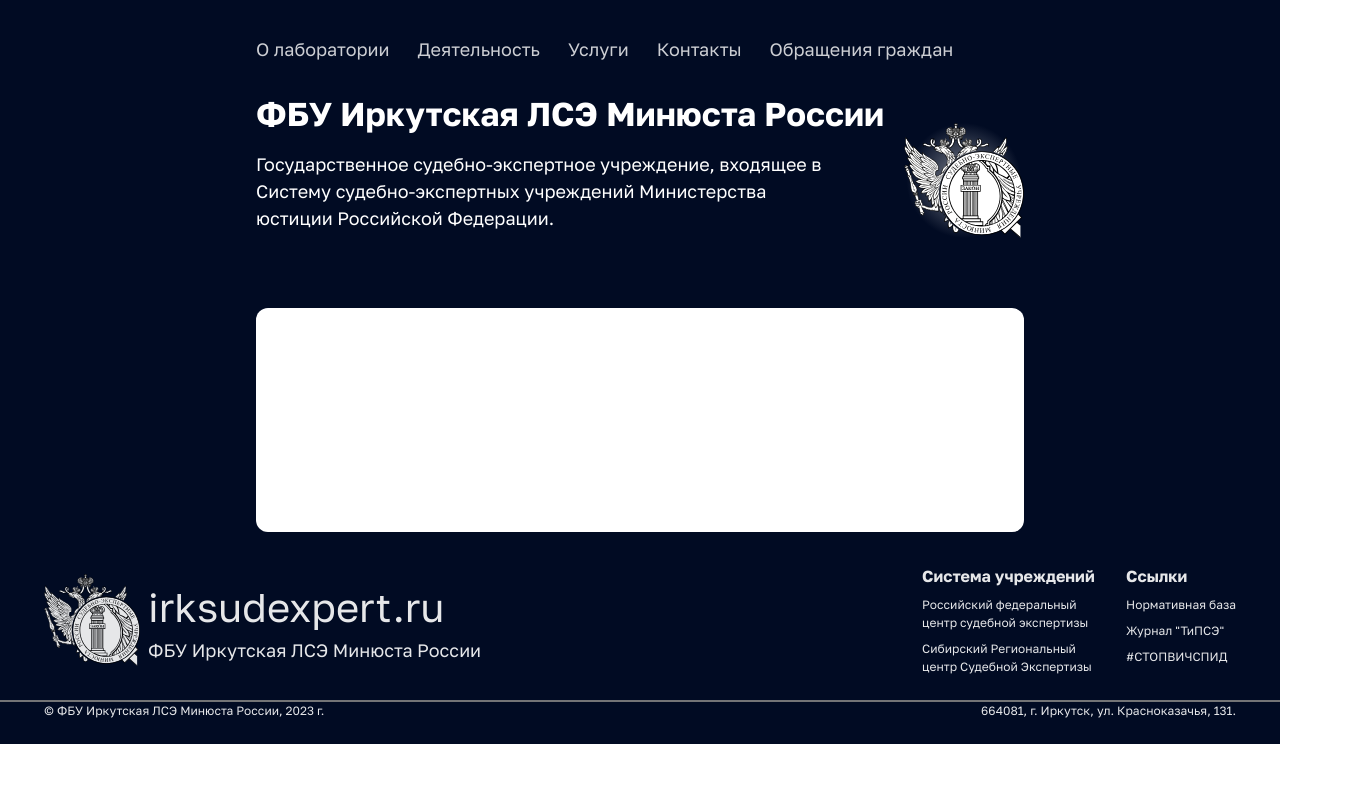
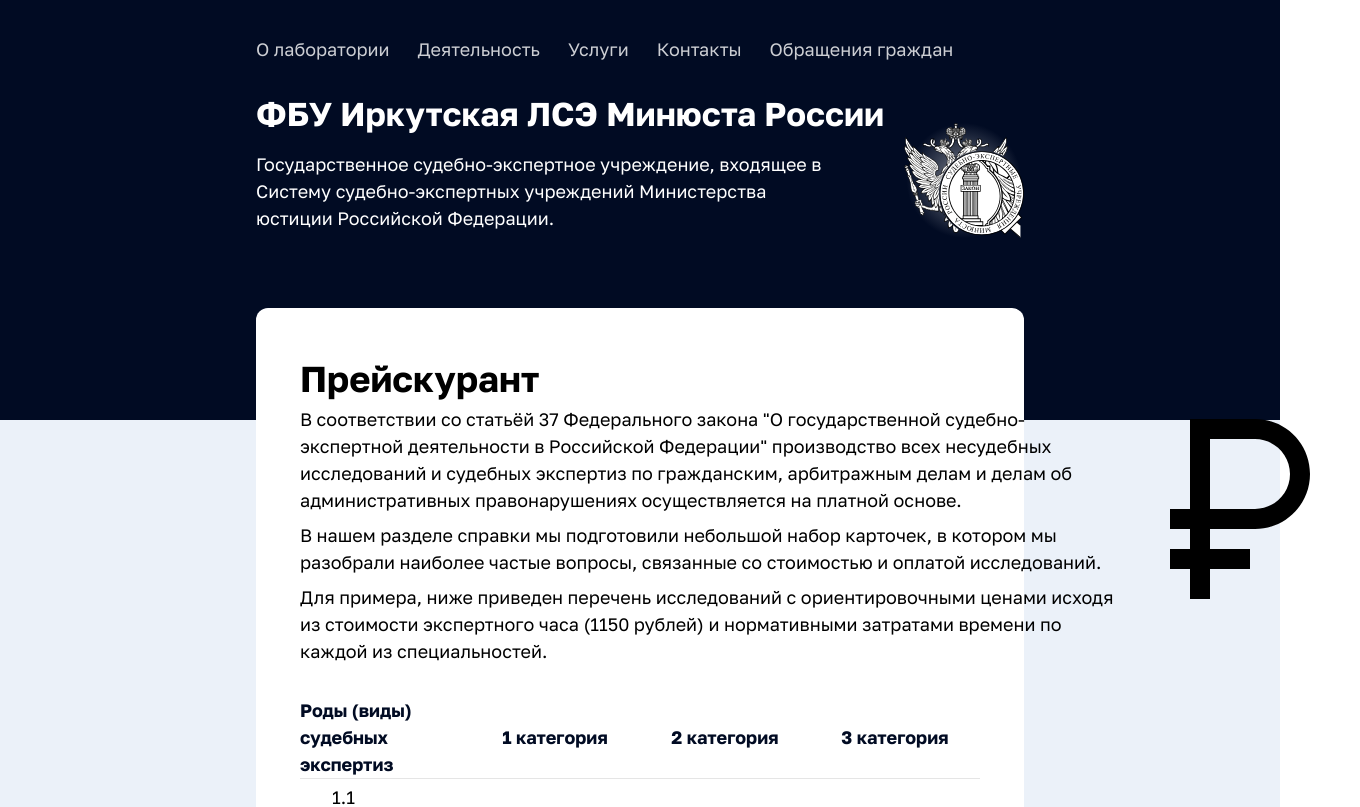
Before and after one commit to vartuom/irk-lse, a React (Vite) app: page /prices in a window 1280 px wide. Shown: the top 807 px of the page, 1360 px wide, since content can reach past the window. Built offline with nearby package versions, Linux system fonts and the light colour scheme.

Commit message:
feat/prices-page init

```diff
--- a/src/components/app/app.tsx
+++ b/src/components/app/app.tsx
@@ -8,6 +8,7 @@ import Table from "../table/table";
 import HistoryPage from "../../pages/historyPage/historyPage";
 import ContactsPage from "../../pages/contactsPage/contactsPage";
 import CardsPage from "../../pages/cardsPage/cardsPage";
+import PricesPage from "../../pages/pricesPage/pricesPage";
 
 function App() {
     const location = useLocation();
@@ -20,6 +21,7 @@ function App() {
                     <Route path="/" element={<MainPage />} />
                     <Route path="/history" element={<HistoryPage />} />
                     <Route path="/contacts" element={<ContactsPage />} />
+                    <Route path="/prices" element={<PricesPage />} />
                     <Route path="/cards/*" element={<CardsPage />} />
                 </Routes>
                 {background && (
--- /dev/null
+++ b/src/pages/pricesPage/pricesPage.module.css
@@ -0,0 +1,36 @@
+.main {
+    display: flex;
+    flex-direction: column;
+    gap: 32px;
+}
+
+.lead {
+    display: grid;
+    grid-template-columns: 820px 1fr;
+}
+
+.lead__title {
+    margin: 0;
+    font: 36px/1.5 var(--font-golos-bold);
+}
+
+.lead__textContainer {
+    display: flex;
+    flex-direction: column;
+    gap: 8px;
+    font: 18px/1.5 var(--font-golos-regular);
+}
+
+.lead__paragraph {
+    margin: 0;
+}
+
+.swiper__container {
+}
+
+
+.card__accordionContent {
+    display: flex;
+    flex-direction: column;
+    gap: 16px;
+}
--- /dev/null
+++ b/src/pages/pricesPage/pricesPage.tsx
@@ -0,0 +1,57 @@
+import React from "react";
+import QuizOutlinedIcon from "@mui/icons-material/QuizOutlined";
+import "swiper/css";
+import "swiper/css/navigation";
+import "swiper/css/pagination";
+import CurrencyRubleIcon from "@mui/icons-material/CurrencyRuble";
+import { Link, Route, Routes } from "react-router-dom";
+import s from "./pricesPage.module.css";
+import BasicsSlider from "../../components/cardSliders/basicsSlider";
+import PaymentSlider from "../../components/cardSliders/paymentSlider";
+import Table from "../../components/table/table";
+
+function PricesPage() {
+    return (
+        <main className={s.main}>
+            <div className={s.lead}>
+                <div>
+                    <h1 className={s.lead__title}>Прейскурант</h1>
+                    <div className={s.lead__textContainer}>
+                        <p className={s.lead__paragraph}>
+                            В соответствии со статьёй 37 Федерального закона "О
+                            государственной судебно-экспертной деятельности в
+                            Российской Федерации" производство всех несудебных
+                            исследований и судебных экспертиз по гражданским,
+                            арбитражным делам и делам об административных
+                            правонарушениях осуществляется на платной основе.
+                        </p>
+                        <p className={s.lead__paragraph}>
+                            В нашем разделе справки мы подготовили небольшой
+                            набор карточек, в котором мы разобрали наиболее
+                            частые вопросы, связанные со стоимостью и оплатой
+                            исследований.
+                        </p>
+                        <p className={s.lead__paragraph}>
+                            Для примера, ниже приведен перечень исследований с
+                            ориентировочными ценами исходя из стоимости
+                            экспертного часа (1150 рублей) и нормативными
+                            затратами времени по каждой из специальностей.
+                        </p>
+                    </div>
+                </div>
+                <CurrencyRubleIcon
+                    sx={{
+                        fontSize: 240,
+                        alignSelf: "center",
+                        justifySelf: "center",
+                    }}
+                />
+            </div>
+            <div>
+                <Table />
+            </div>
+        </main>
+    );
+}
+
+export default PricesPage;
```
